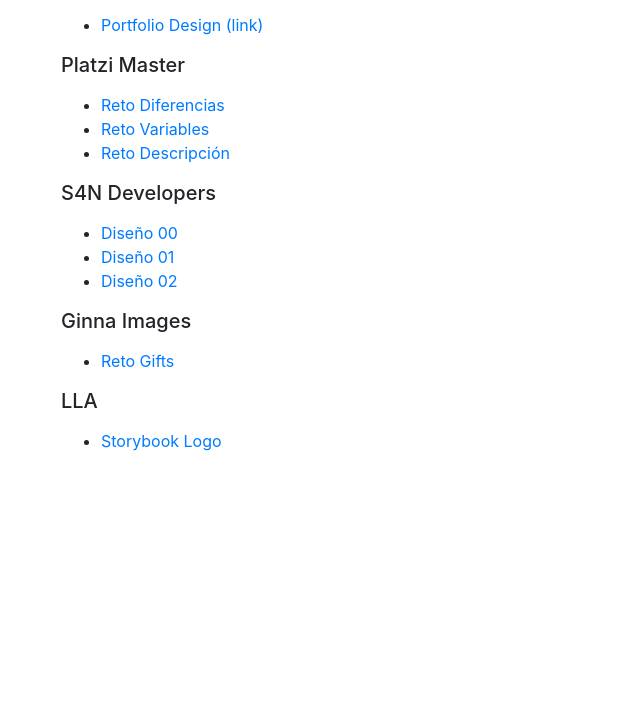
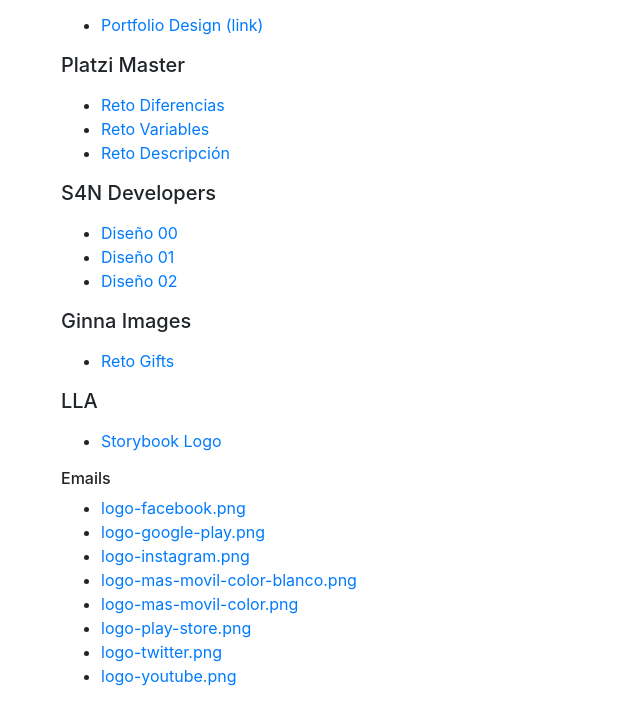
Before and after one commit to hijuliancode/utils-images, a plain HTML site: page index.html in a window 1280 px wide. Shown: the part 141-845 px from the top of the page, without its empty margins (24-664 px from the left). Before the commit the page ends 800 px from the top, so only its background shows below. Drawn offline with nearby package versions, Linux system fonts and the light colour scheme.

Commit message:
Utils Images: Update index & Add LLA Images

```diff
--- a/index.html
+++ b/index.html
@@ -42,6 +42,17 @@
             <ul>
                 <li><a target="_blank" href="./LLA/storybook-logo.svg">Storybook Logo</a></li>
             </ul>
+            <h6>Emails</h6>
+            <ul>
+                <li><a target="_blank" href="./LLA/emails/logo-facebook.png">logo-facebook.png</a></li>
+                <li><a target="_blank" href="./LLA/emails/logo-google-play.png">logo-google-play.png</a></li>
+                <li><a target="_blank" href="./LLA/emails/logo-instagram.png">logo-instagram.png</a></li>
+                <li><a target="_blank" href="./LLA/emails/logo-mas-movil-color-blanco.png">logo-mas-movil-color-blanco.png</a></li>
+                <li><a target="_blank" href="./LLA/emails/logo-mas-movil-color.png">logo-mas-movil-color.png</a></li>
+                <li><a target="_blank" href="./LLA/emails/logo-play-store.png">logo-play-store.png</a></li>
+                <li><a target="_blank" href="./LLA/emails/logo-twitter.png">logo-twitter.png</a></li>
+                <li><a target="_blank" href="./LLA/emails/logo-youtube.png">logo-youtube.png</a></li>
+            </ul>
         </div>
     </div>
 
```
Also changed, not shown: LLA/emails/logo-facebook.png (added), LLA/emails/logo-google-play.png (added), LLA/emails/logo-instagram.png (added), LLA/emails/logo-mas-movil-color-blanco.png (added), LLA/emails/logo-mas-movil-color.png (added), LLA/emails/logo-play-store.png (added), LLA/emails/logo-twitter.png (added), LLA/emails/logo-youtube.png (added).
